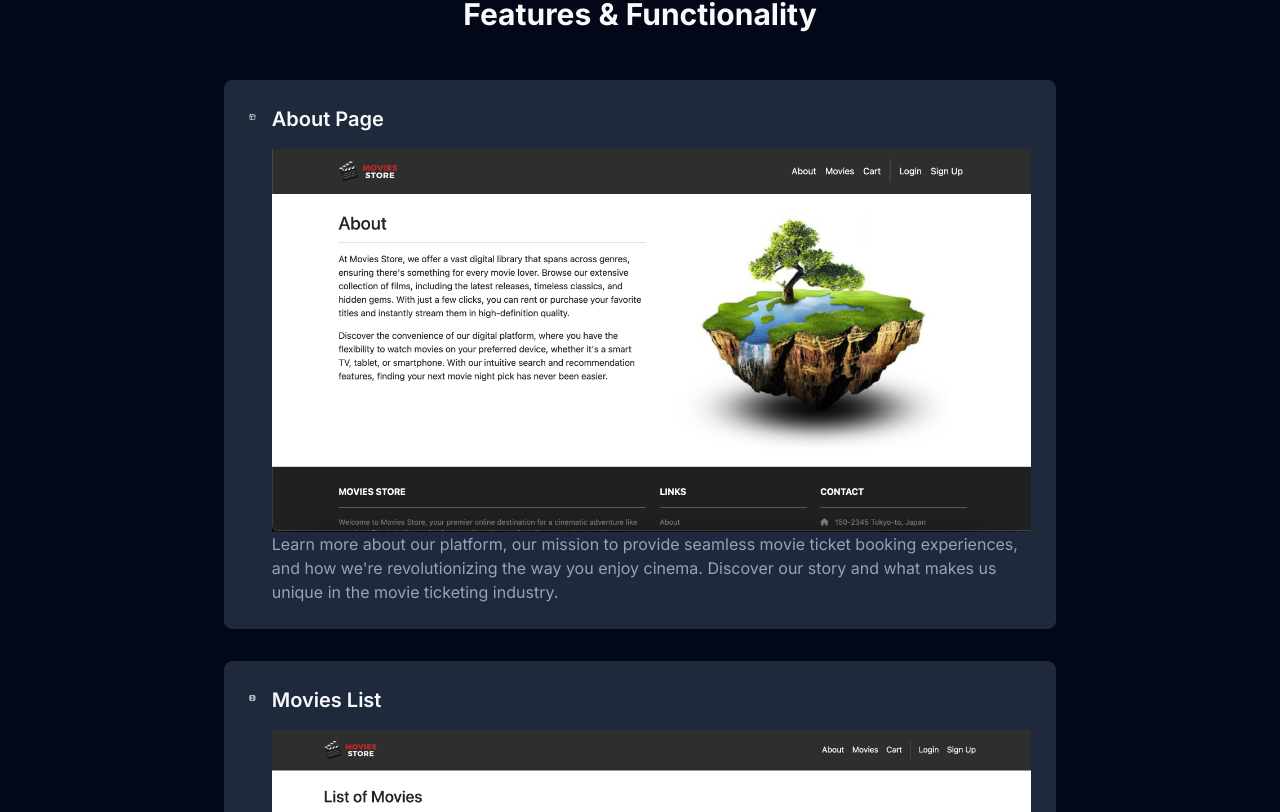
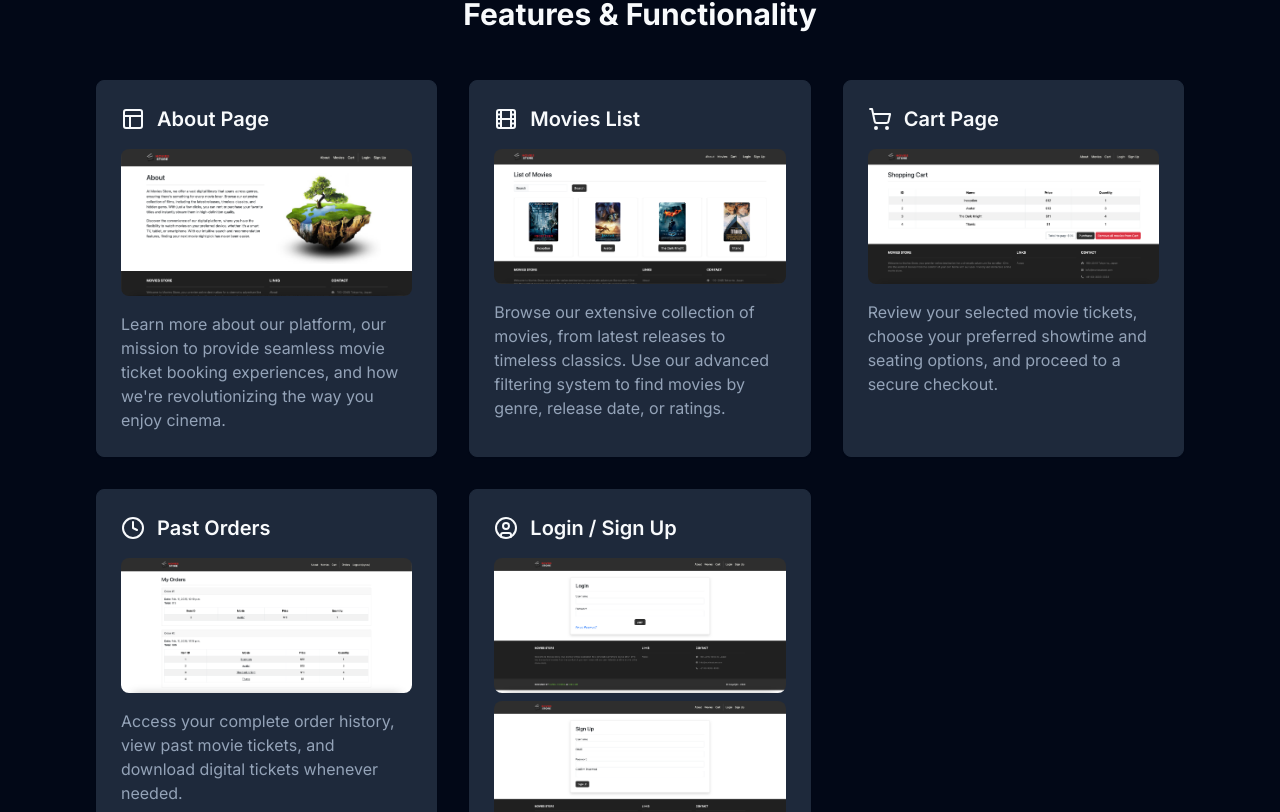
Before and after one commit to cyrusyong/team-website, a React (Vite) app: page / in a window 1280 px wide. Shown: the part 1328-2140 px from the top of the page. Built offline with nearby package versions, Linux system fonts and the light colour scheme.

Commit message:
Refactor Features Section
Refactored the Features section to use a grid layout instead of a list.  This improves the visual presentation of the features.

```diff
--- a/src/pages/Index.tsx
+++ b/src/pages/Index.tsx
@@ -1,3 +1,4 @@
+
 import { Header } from "@/components/Header";
 import { TeamMember } from "@/components/TeamMember";
 import { Card } from "@/components/ui/card";
@@ -89,7 +90,7 @@ const Index = () => {
 
       {/* Features Section */}
       <section id="features" className="py-20 bg-background px-6">
-        <div className="container mx-auto max-w-4xl">
+        <div className="container mx-auto max-w-6xl">
           <motion.h2
             initial={{ opacity: 0 }}
             whileInView={{ opacity: 1 }}
@@ -98,70 +99,72 @@ const Index = () => {
           >
             Features & Functionality
           </motion.h2>
-          <div className="space-y-8">
+          <div className="grid grid-cols-1 md:grid-cols-2 xl:grid-cols-3 gap-8">
             <Card className="p-6 bg-secondary hover:bg-secondary/80 transition-colors">
-              <div className="flex items-start space-x-4">
+              <div className="flex flex-col space-y-4">
+                <div className="flex items-center space-x-3">
                   <Layout className="w-6 h-6 text-foreground" />
-                <div>
-                  <h3 className="text-xl font-semibold mb-4 text-foreground">About Page</h3>
-                  <img src="src/pages/images/about.png" alt="About Page" />
+                  <h3 className="text-xl font-semibold text-foreground">About Page</h3>
+                </div>
+                <img src="src/pages/images/about.png" alt="About Page" className="w-full rounded-lg" />
                 <p className="text-muted-foreground">
-                    Learn more about our platform, our mission to provide seamless movie ticket booking experiences, and how we're revolutionizing the way you enjoy cinema. Discover our story and what makes us unique in the movie ticketing industry.
+                  Learn more about our platform, our mission to provide seamless movie ticket booking experiences, and how we're revolutionizing the way you enjoy cinema.
                 </p>
-                </div>
               </div>
             </Card>
 
             <Card className="p-6 bg-secondary hover:bg-secondary/80 transition-colors">
-              <div className="flex items-start space-x-4">
+              <div className="flex flex-col space-y-4">
+                <div className="flex items-center space-x-3">
                   <Film className="w-6 h-6 text-foreground" />
-                <div>
-                  <h3 className="text-xl font-semibold mb-4 text-foreground">Movies List</h3>
-                  <img src="src/pages/images/movielist.png" alt="Movies List" />
+                  <h3 className="text-xl font-semibold text-foreground">Movies List</h3>
+                </div>
+                <img src="src/pages/images/movielist.png" alt="Movies List" className="w-full rounded-lg" />
                 <p className="text-muted-foreground">
-                    Browse our extensive collection of movies, from latest releases to timeless classics. Use our advanced filtering system to find movies by genre, release date, or ratings. View detailed information, trailers, and user reviews for each movie.
+                  Browse our extensive collection of movies, from latest releases to timeless classics. Use our advanced filtering system to find movies by genre, release date, or ratings.
                 </p>
-                </div>
               </div>
             </Card>
 
             <Card className="p-6 bg-secondary hover:bg-secondary/80 transition-colors">
-              <div className="flex items-start space-x-4">
+              <div className="flex flex-col space-y-4">
+                <div className="flex items-center space-x-3">
                   <ShoppingCart className="w-6 h-6 text-foreground" />
-                <div>
-                  <h3 className="text-xl font-semibold mb-4 text-foreground">Cart Page</h3>
-                  <img src="src/pages/images/cart.png" alt="Cart Page" />
+                  <h3 className="text-xl font-semibold text-foreground">Cart Page</h3>
+                </div>
+                <img src="src/pages/images/cart.png" alt="Cart Page" className="w-full rounded-lg" />
                 <p className="text-muted-foreground">
-                    Review your selected movie tickets, choose your preferred showtime and seating options, and proceed to a secure checkout. Our cart system provides real-time updates and maintains your selections until you're ready to complete your purchase.
+                  Review your selected movie tickets, choose your preferred showtime and seating options, and proceed to a secure checkout.
                 </p>
-                </div>
               </div>
             </Card>
 
             <Card className="p-6 bg-secondary hover:bg-secondary/80 transition-colors">
-              <div className="flex items-start space-x-4">
+              <div className="flex flex-col space-y-4">
+                <div className="flex items-center space-x-3">
                   <Clock className="w-6 h-6 text-foreground" />
-                <div>
-                  <h3 className="text-xl font-semibold mb-4 text-foreground">Past Orders</h3>
-                  <img src="src/pages/images/orderhistory.png" alt="Order History" />
+                  <h3 className="text-xl font-semibold text-foreground">Past Orders</h3>
+                </div>
+                <img src="src/pages/images/orderhistory.png" alt="Order History" className="w-full rounded-lg" />
                 <p className="text-muted-foreground">
-                    Access your complete order history, view past movie tickets, and download digital tickets whenever needed. Keep track of your movie-watching journey and easily reference your previous bookings for future purchases.
+                  Access your complete order history, view past movie tickets, and download digital tickets whenever needed.
                 </p>
-                </div>
               </div>
             </Card>
 
             <Card className="p-6 bg-secondary hover:bg-secondary/80 transition-colors">
-              <div className="flex items-start space-x-4">
+              <div className="flex flex-col space-y-4">
+                <div className="flex items-center space-x-3">
                   <UserCircle className="w-6 h-6 text-foreground" />
-                <div>
-                  <h3 className="text-xl font-semibold mb-4 text-foreground">Login / Sign Up</h3>
-                  <img src="src/pages/images/login.png" alt="Login Page" />
-                  <img src="src/pages/images/signup.png" alt="Sign Up Page" />
+                  <h3 className="text-xl font-semibold text-foreground">Login / Sign Up</h3>
+                </div>
+                <div className="space-y-2">
+                  <img src="src/pages/images/login.png" alt="Login Page" className="w-full rounded-lg" />
+                  <img src="src/pages/images/signup.png" alt="Sign Up Page" className="w-full rounded-lg" />
+                </div>
                 <p className="text-muted-foreground">
-                    Create your personal account to unlock the full potential of our platform. Enjoy features like order tracking, saved preferences, and the ability to leave movie reviews. Simple and secure authentication process for a hassle-free experience.
+                  Create your personal account to unlock the full potential of our platform. Simple and secure authentication process.
                 </p>
-                </div>
               </div>
             </Card>
           </div>
```
Lines whose indentation alone changed are shown as unchanged.
